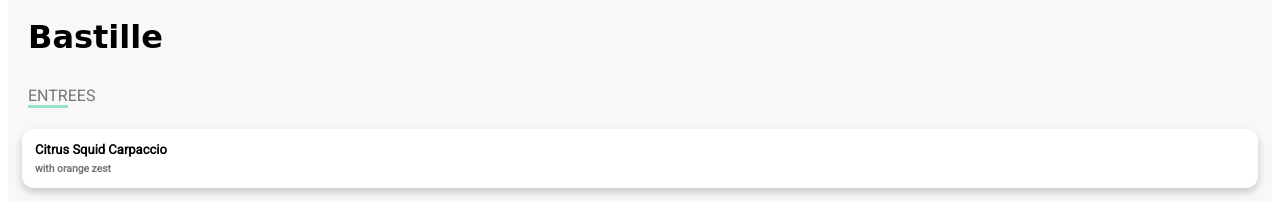
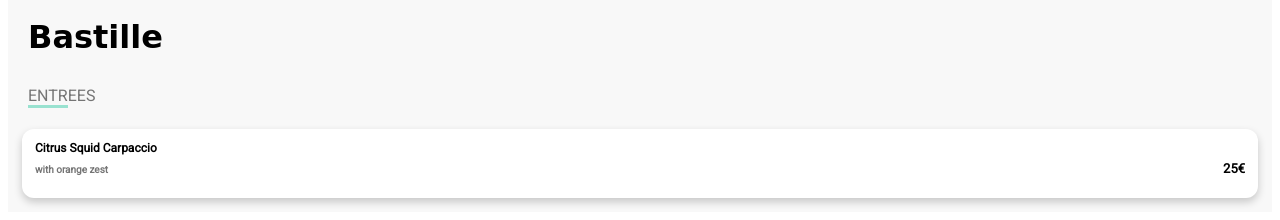
Before and after one commit to jda447/Ohmyfoodproject, a website: page bastille.html in a window 1280 px wide. Shown: the part 1330-1550 px from the top of the page. Drawn offline with Linux system fonts and the light colour scheme; a web font is replaced by a local one.

Commit message:
first meal-btn complete

```diff
--- a/bastille.html
+++ b/bastille.html
@@ -29,5 +29,6 @@
     <div class="meal-btn">
         <div class="meal-btn__text">Citrus Squid Carpaccio</div>
         <div class="meal-btn__subtext">with orange zest</div>
+        <div class="meal-cost">25&euro;</div>
     </div>
 </section>
--- a/sass/components/_buttons.scss
+++ b/sass/components/_buttons.scss
@@ -60,15 +60,16 @@
         border: 3px none $darker-bground;
         font-weight: bold;
         box-sizing: border-box;
-        padding: 0.5em 0.5em;
+        padding: 0.3em 0.5em;
         border-radius: 12px;
         font-size: 26px;
         margin: 14px 14px;
                  &__text {
-                        font-size: 0.5em;
+                        font-size: 12px;
+                        margin: 4px 0px;
                 }
                         &__subtext {
-                                font-size: 0.4em;
+                                font-size: 10px;
                                 color: $subheading-color;
                                 margin: 5px 0px 0px 0px;
                         }
@@ -76,4 +77,8 @@
 
 .meal-cost {
         font-size: 0.5em;
+        display: flex;
+        justify-content: flex-end;
+        position: relative;
+        bottom: 14px;
 }
```
Also changed, not shown: css/style.css, 1 other file.
